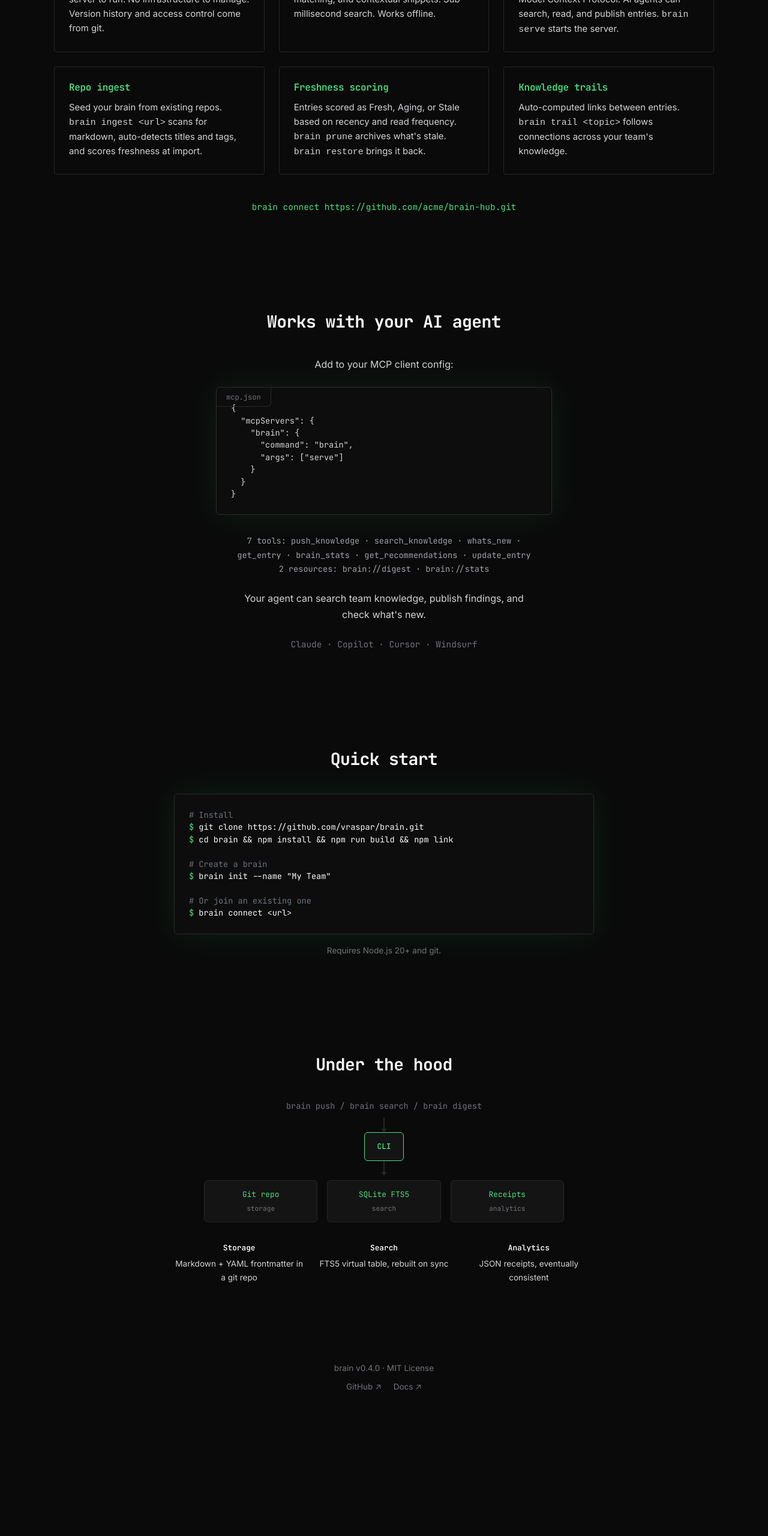
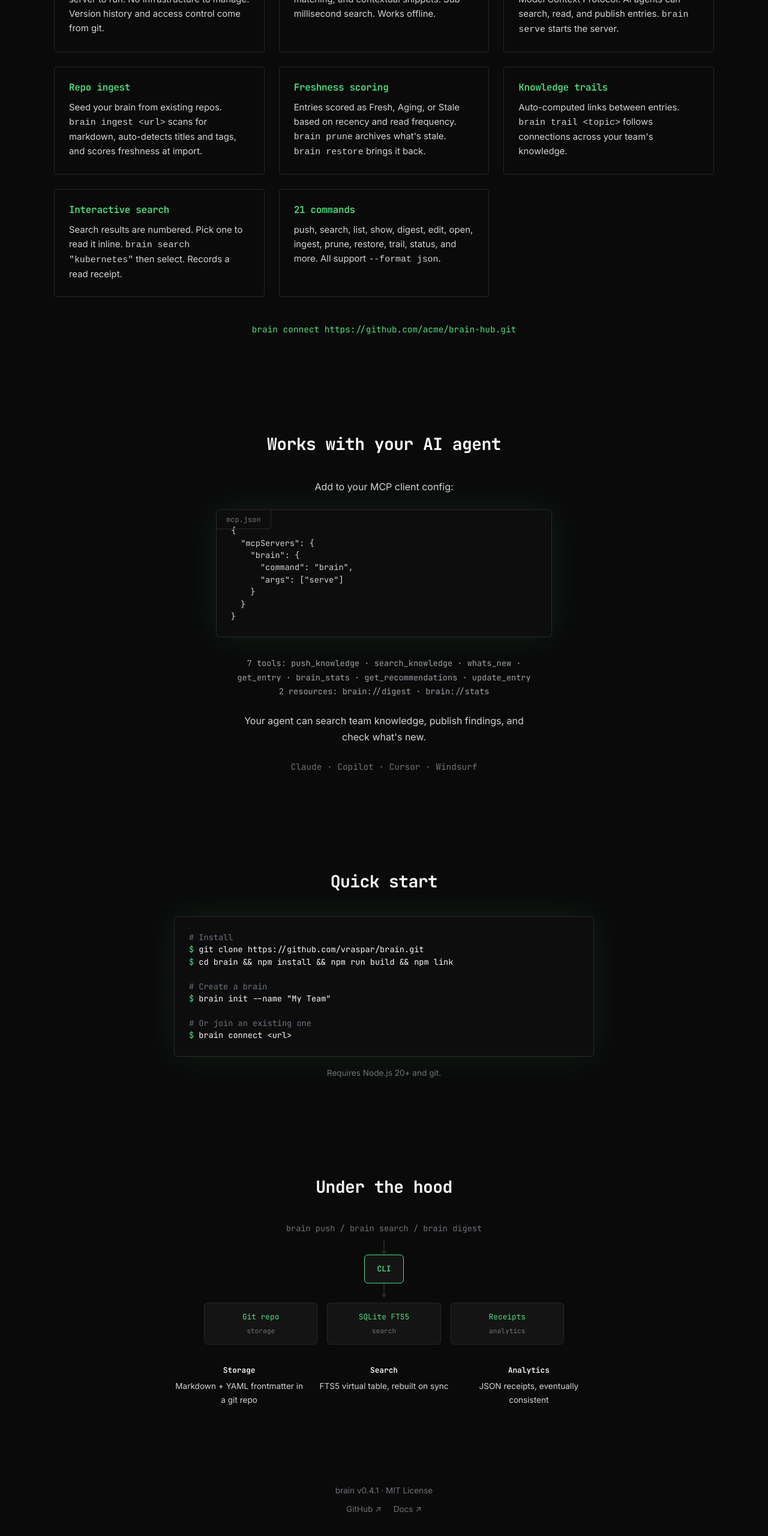
Before and after one commit to vraspar/brain, a website: page website/index.html in a window 1280 px wide. Shown: the part 2025-4585 px from the top of the page at 60% size. Before the commit the page ends 4396 px from the top, so only its background shows below. Drawn offline with Linux system fonts and the light colour scheme.

Commit message:
feat: --source-tag accepts optional custom string value (#27)
* docs: full refresh — README, getting-started, CHANGELOG, website

README.md:
- Usage expanded from 12 to 20 commands (added show, list, stats,
  retract, sync, remote add, list --stale)

docs/getting-started.md:
- Removed stale brain join alias reference (removed in v0.3.0)

CHANGELOG.md:
- Added v0.4.1: interactive search, ingest perf (partial clone +
  batch git log), --shallow flag, slug collisions, local sync fix

website/index.html:
- Added interactive search + 21-commands feature cards
- Updated version to v0.4.1

Docs consistency check passes.

Co-authored-by: Copilot <223556219+Copilot@users.noreply.github.com>

* feat: --source-tag accepts optional custom string value

brain ingest <url> --source-tag my-tag tags entries with 'my-tag'.
Plain --source-tag (no value) uses repo name as before.

Co-authored-by: Copilot <223556219+Copilot@users.noreply.github.com>

---------

Co-authored-by: Copilot <223556219+Copilot@users.noreply.github.com>

```diff
--- a/src/commands/ingest.ts
+++ b/src/commands/ingest.ts
@@ -38,7 +38,7 @@ export const ingestCommand = new Command('ingest')
   .option('--exclude <glob...>', 'Exclude paths matching glob (repeatable)')
   .option('--dry-run', 'Preview without importing')
   .option('--type <type>', 'Force entry type for all imports')
-  .option('--source-tag', 'Auto-tag with source repo name')
+  .option('--source-tag [tag]', 'Tag entries with source name or custom string')
   .option('--max <n>', 'Maximum files to import', '100')
   .option('--overwrite', 'Overwrite existing entries with same slug')
   .option('--shallow', 'Use shallow clone (fastest, but no freshness dating)')
@@ -47,7 +47,7 @@ export const ingestCommand = new Command('ingest')
     exclude?: string[];
     dryRun?: boolean;
     type?: string;
-    sourceTag?: boolean;
+    sourceTag?: boolean | string;
     max: string;
     overwrite?: boolean;
     shallow?: boolean;
--- a/website/index.html
+++ b/website/index.html
@@ -133,6 +133,14 @@ Found 3 results:
           <h3>Knowledge trails</h3>
           <p>Auto-computed links between entries. <code>brain trail &lt;topic&gt;</code> follows connections across your team's knowledge.</p>
         </div>
+        <div class="card">
+          <h3>Interactive search</h3>
+          <p>Search results are numbered. Pick one to read it inline. <code>brain search "kubernetes"</code> then select. Records a read receipt.</p>
+        </div>
+        <div class="card">
+          <h3>21 commands</h3>
+          <p>push, search, list, show, digest, edit, open, ingest, prune, restore, trail, status, and more. All support <code>--format json</code>.</p>
+        </div>
       </div>
 
       <p class="section-punch">
@@ -237,7 +245,7 @@ Found 3 results:
 <!-- Footer -->
 <footer class="site-footer">
   <div class="container">
-    <div>brain v0.4.0 · MIT License</div>
+    <div>brain v0.4.1 · MIT License</div>
     <div class="footer-links">
       <a href="https://github.com/vraspar/brain">GitHub ↗</a>
       <a href="https://github.com/vraspar/brain/tree/main/docs">Docs ↗</a>
```
Also changed, not shown: docs/getting-started.md (+0 -2 lines), CHANGELOG.md, README.md.
